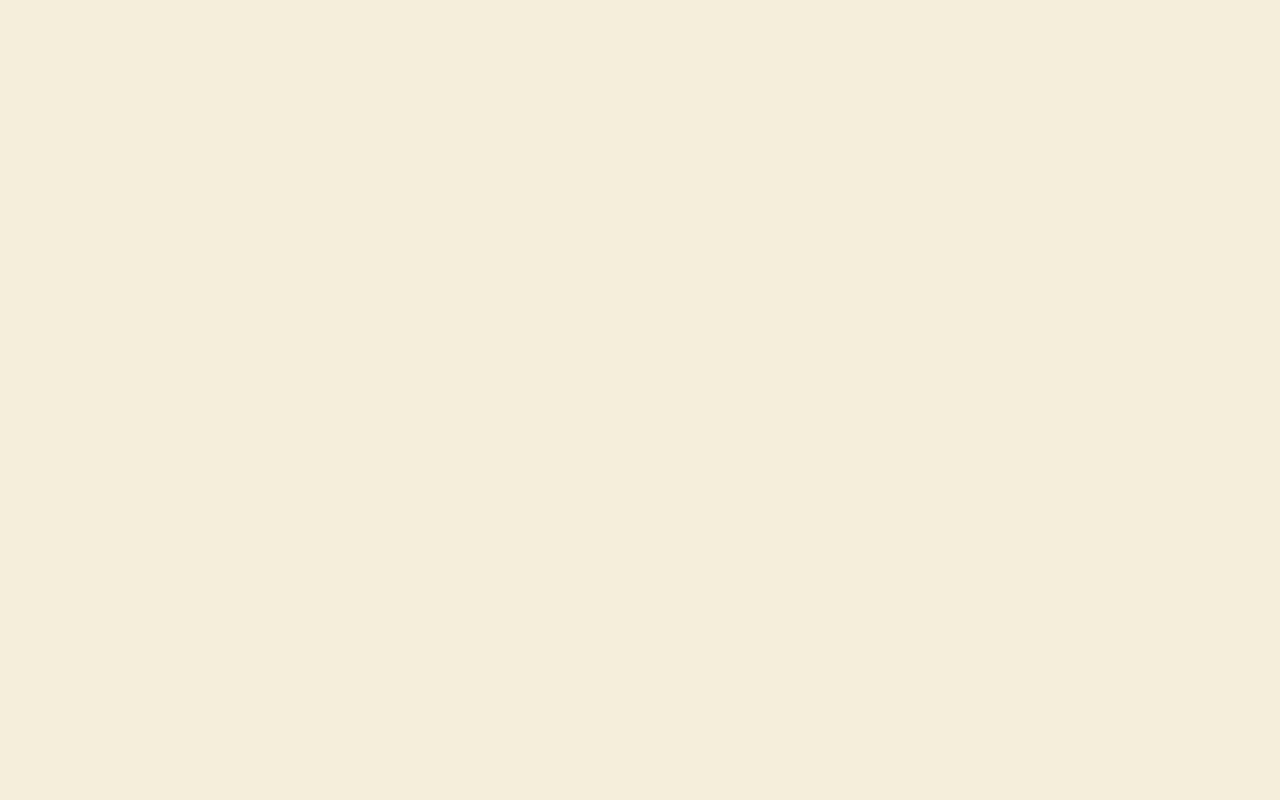
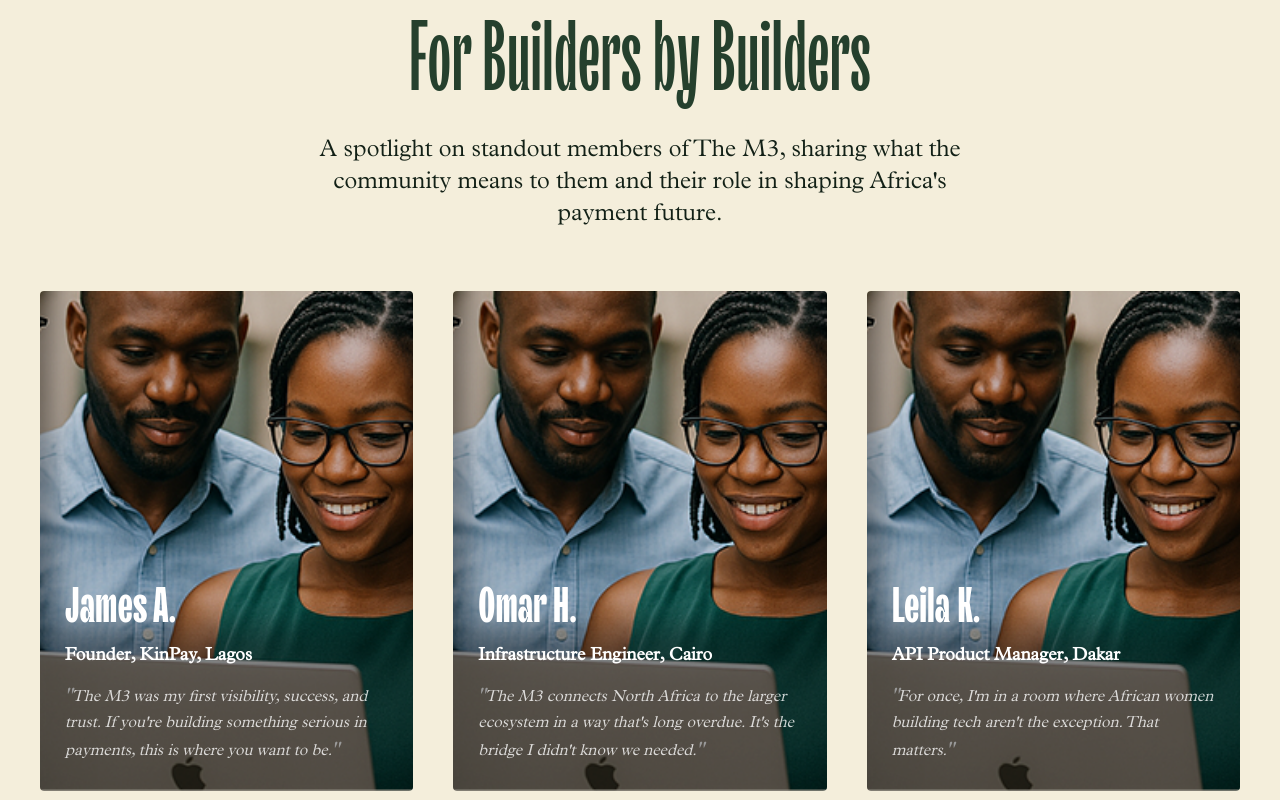
Before and after one commit to The-M3/m3_client, a Next.js app: page / in a window 1280 px wide. Shown: the part 2880-3680 px from the top of the page. Before the commit the page ends 2765 px from the top, so only its background shows below. Built offline with nearby package versions, Linux system fonts and the light colour scheme.

Commit message:
implement member section

```diff
--- a/src/app/page.tsx
+++ b/src/app/page.tsx
@@ -2,6 +2,7 @@ import Navbar from "../components/Navbar/Navbar";
 import HeroSection from "../components/HeroSection/HeroSection";
 import FeaturesSection from "../components/FeaturesSection";
 import EventsSection from "../components/EventsSection";
+import MembersSection from "../components/MembersSection";
 
 export default function Home() {
   return (
@@ -10,6 +11,7 @@ export default function Home() {
       <HeroSection />
       <FeaturesSection />
       <EventsSection />
+      <MembersSection />
     </>
   );
 }
--- a/src/components/FeaturesSection/FeaturesSection.module.scss
+++ b/src/components/FeaturesSection/FeaturesSection.module.scss
@@ -6,7 +6,9 @@
 
   @media (min-width: 768px) {
       margin-top: 12.9rem;
-      padding:0;
+    }
+    @media (min-width: 1024px) {
+      padding: 0;
     }
 
   .heading {
--- a/src/components/HeroSection/HeroSection.module.scss
+++ b/src/components/HeroSection/HeroSection.module.scss
@@ -12,12 +12,12 @@
 
   @media (min-width: 768px) {
     padding-top: 15rem;
-    padding-left: 0;
-    padding-right: 0;
   }
 
   @media (min-width: 1024px) {
     padding-top: 20rem;
+    padding-left: 0;
+    padding-right: 0;
   }
 
   .heading {
--- a/src/components/MembersSection/MembersSection.module.scss
+++ b/src/components/MembersSection/MembersSection.module.scss
@@ -0,0 +1,139 @@
+.membersSection {
+    margin-top: 12rem;
+    padding: 0 2rem;
+    @media (min-width: 1024px) {
+        padding: 0;
+      }
+
+  .container {
+    max-width: 1200px;
+    margin: 0 auto;
+    width: 100%;
+  }
+
+  .header {
+    text-align: center;
+    margin-bottom: 5rem;
+
+    @media (min-width: 768px) {
+      margin-bottom: 6rem;
+    }
+  }
+
+  .title {
+    font-family: 'TT-variable', sans-serif;
+    font-size: 4.5rem;
+    font-weight: 500;
+    line-height: 1.1;
+    color: var(--button-color);
+    margin-bottom: 2rem;
+
+    @media (min-width: 768px) {
+      font-size: 6rem;
+    }
+
+    @media (min-width: 1024px) {
+      font-size: 10rem;
+    }
+  }
+
+  .subtitle {
+    font-size: 1.8rem;
+    line-height: 3.2rem;
+    color: var(--text-color);
+    max-width: 600px;
+    margin: 0 auto;
+
+    @media (min-width: 768px) {
+      font-size: 2rem;
+    }
+
+    @media (min-width: 1024px) {
+      font-size: 2.4rem;
+      max-width: 700px;
+    }
+  }
+
+  .membersGrid {
+    display: grid;
+    grid-template-columns: 1fr;
+    gap: 3rem;
+
+    @media (min-width: 768px) {
+      grid-template-columns: repeat(2, 1fr);
+      gap: 3.5rem;
+    }
+
+    @media (min-width: 1024px) {
+      grid-template-columns: repeat(3, 1fr);
+      gap: 4rem;
+    }
+  }
+
+  .memberCard {
+    background-color: var(--background);
+    border-radius: 0.4rem;
+    overflow: hidden;
+    transition: transform 0.3s ease, box-shadow 0.3s ease;
+    height: 50rem;
+    display: flex;
+    flex-direction: column;
+    box-shadow: 0 -150px 30px 15px rgba(0,0,0, 0.4) inset;
+    color: var(--white);
+    &:hover {
+      transform: translateY(-5px);
+    }
+  }
+
+  .memberInfo {
+    padding: 2rem;
+    margin-top: auto;
+    @media (min-width: 768px) {
+      padding: 2.5rem;
+    }
+  }
+
+  .memberName {
+    font-family: 'TT-variable', sans-serif;
+    font-size: 2.4rem;
+    font-weight: 700;
+    margin-bottom: 0.5rem;
+
+    @media (min-width: 768px) {
+      font-size: 5rem;
+    }
+  }
+
+  .memberTitle {
+    font-size: 1.4rem;
+    margin-bottom: 1.5rem;
+    font-weight: 700;
+
+    @media (min-width: 768px) {
+      font-size: 1.8rem;
+    }
+  }
+
+  .memberQuote {
+    font-size: 1.6rem;
+    line-height: 1.5;
+    color: #FFFFFFCC;
+    font-style: italic;
+
+    @media (min-width: 768px) {
+      font-size: 1.6rem;
+    }
+
+    &::before {
+      content: '"';
+      font-size: 2rem;
+      color: #999;
+    }
+
+    &::after {
+      content: '"';
+      font-size: 2rem;
+      color: #999;
+    }
+  }
+}
--- a/src/components/MembersSection/MembersSection.tsx
+++ b/src/components/MembersSection/MembersSection.tsx
@@ -0,0 +1,108 @@
+import React from 'react';
+import Image from 'next/image';
+import styles from './MembersSection.module.scss';
+
+interface Member {
+  id: string;
+  name: string;
+  title: string;
+  location: string;
+  quote: string;
+  imageUrl: string;
+  imageAlt: string;
+}
+
+const membersData: Member[] = [
+  {
+    id: '1',
+    name: 'James A.',
+    title: 'Founder, KinPay',
+    location: 'Lagos',
+    quote: "The M3 was my first visibility, success, and trust. If you're building something serious in payments, this is where you want to be.",
+    imageUrl: '/images/heroImage.png',
+    imageAlt: 'James A. - Founder of KinPay'
+  },
+  {
+    id: '2',
+    name: 'Omar H.',
+    title: 'Infrastructure Engineer',
+    location: 'Cairo',
+    quote: "The M3 connects North Africa to the larger ecosystem in a way that's long overdue. It's the bridge I didn't know we needed.",
+    imageUrl: '/images/heroImage.png',
+    imageAlt: 'Omar H. - Infrastructure Engineer'
+  },
+  {
+    id: '3',
+    name: 'Leila K.',
+    title: 'API Product Manager',
+    location: 'Dakar',
+    quote: "For once, I'm in a room where African women building tech aren't the exception. That matters.",
+    imageUrl: '/images/heroImage.png',
+    imageAlt: 'Leila K. - API Product Manager'
+  },
+  {
+    id: '4',
+    name: 'Samira M.',
+    title: 'Compliance Architect',
+    location: 'Nairobi',
+    quote: "It's more than a network. It's where I go to stay ahead of regulatory shifts and connect with people shaping the specs from the inside.",
+    imageUrl: '/images/heroImage.png',
+    imageAlt: 'Samira M. - Compliance Architect'
+  },
+  {
+    id: '5',
+    name: 'Femi D.',
+    title: 'Engineering Manager',
+    location: 'Johannesburg',
+    quote: "I've found peers who challenge how I think and push me to build better. That's not easy to come by.",
+    imageUrl: '/images/heroImage.png',
+    imageAlt: 'Femi D. - Engineering Manager'
+  },
+  {
+    id: '6',
+    name: 'Ngozi A.',
+    title: 'CTO',
+    location: 'Lagos',
+    quote: "Being part of The M3 gives me something rare - honest conversations with people solving the same deep technical problems I face every day.",
+    imageUrl: '/images/heroImage.png',
+    imageAlt: 'Ngozi A. - CTO'
+  }
+];
+
+const MemberCard: React.FC<{ member: Member }> = ({ member }) => {
+  return (
+    <div className={styles.memberCard} style={{ backgroundImage: `url(${member.imageUrl})`, backgroundSize: 'cover', backgroundPosition: 'center', }}>
+      <div className={styles.memberInfo}>
+        <h3 className={styles.memberName}>{member.name}</h3>
+        <p className={styles.memberTitle}>
+          {member.title}, {member.location}
+        </p>
+        <p className={styles.memberQuote}>{member.quote}</p>
+      </div>
+    </div>
+  );
+};
+
+const MembersSection: React.FC = () => {
+  return (
+    <section className={styles.membersSection}>
+      <div className={styles.container}>
+        <div className={styles.header}>
+          <h2 className={styles.title}>For Builders by Builders</h2>
+          <p className={styles.subtitle}>
+            A spotlight on standout members of The M3, sharing what the community
+            means to them and their role in shaping Africa's payment future.
+          </p>
+        </div>
+
+        <div className={styles.membersGrid}>
+          {membersData.map((member) => (
+            <MemberCard key={member.id} member={member} />
+          ))}
+        </div>
+      </div>
+    </section>
+  );
+};
+
+export default MembersSection;
--- /dev/null
+++ b/src/components/MembersSection/index.ts
@@ -0,0 +1,3 @@
+import MembersSection from './MembersSection';
+
+export default MembersSection;
```
